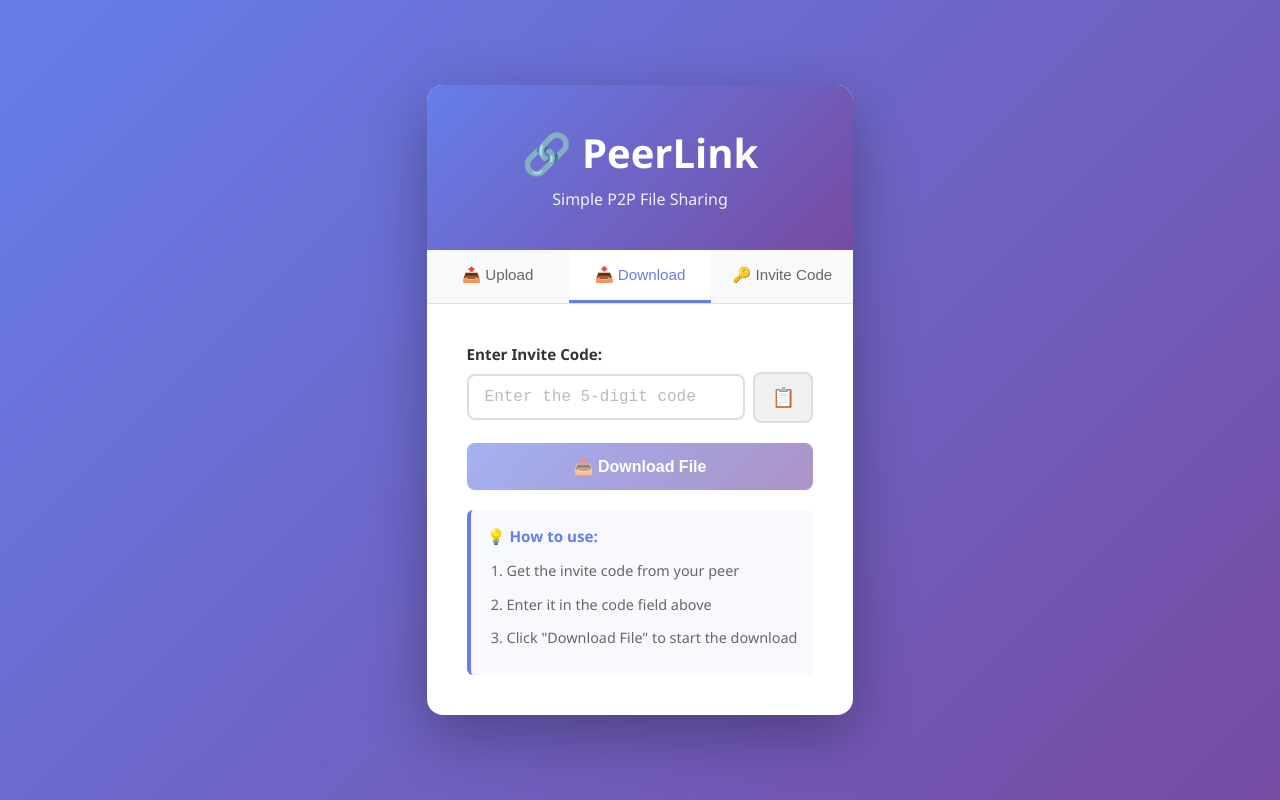
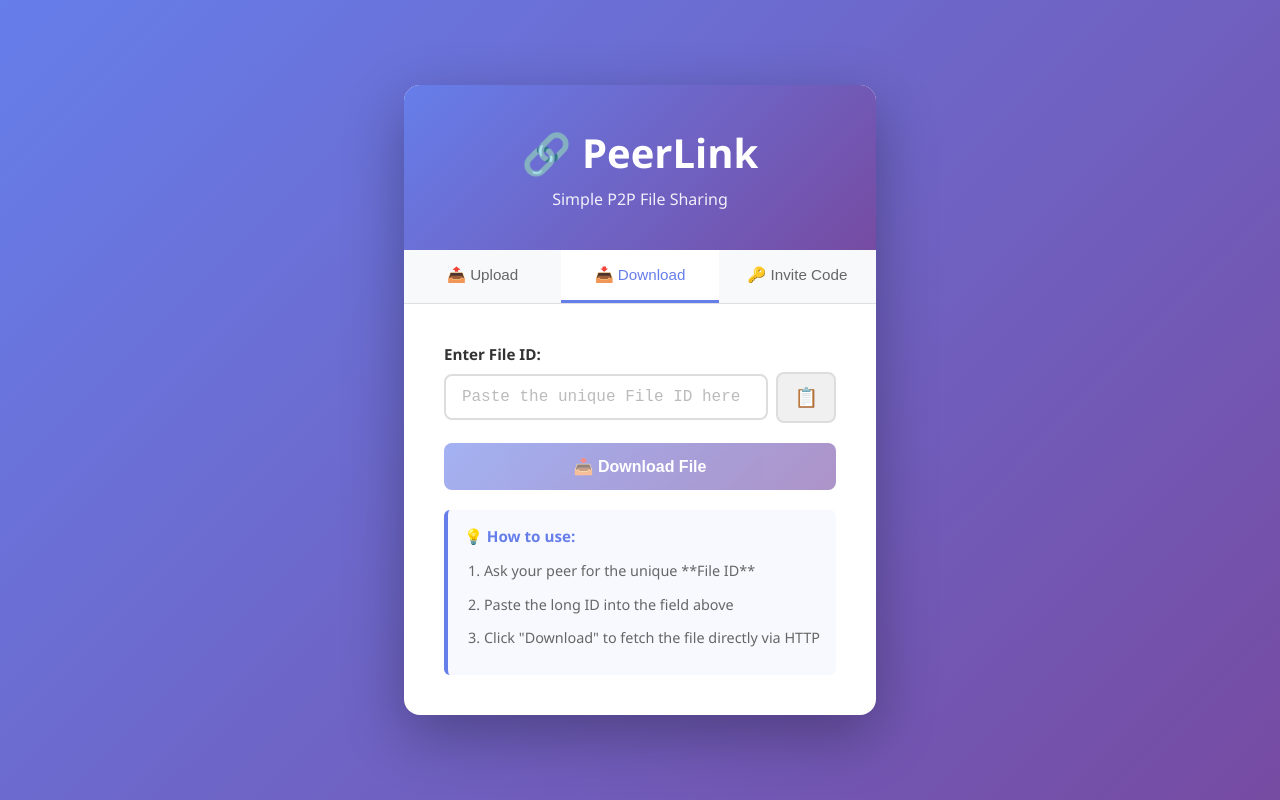
Before and after one commit to sgr9/peerlink-frontend, a React (Create React App) app: page / in a window 1280 px wide. Both pictures are taken after a click on the button "📥 Download". Built offline with nearby package versions, Linux system fonts and the light colour scheme; no server answers; the HTML template or start-up script is replaced by a standard one.

Commit message:
Update DownloadComponent.js
refactored to ensure compatability with backend providing path instead of port.

```diff
--- a/src/components/DownloadComponent.js
+++ b/src/components/DownloadComponent.js
@@ -2,16 +2,17 @@ import React, { useState } from 'react';
 import './DownloadComponent.css';
 
 function DownloadComponent() {
-  const [code, setCode] = useState('');
+  const [code, setCode] = useState(''); // This now stores the UUID/FileID
   const [loading, setLoading] = useState(false);
   const [error, setError] = useState(null);
   const [downloading, setDownloading] = useState(false);
 
+  // Ensure this points to your Railway URL in production
   const API_URL = process.env.REACT_APP_API_URL || 'http://localhost:8080';
 
   const handleDownload = async () => {
     if (!code.trim()) {
-      setError('Please enter an invite code');
+      setError('Please enter a valid File ID');
       return;
     }
 
@@ -20,20 +21,18 @@ function DownloadComponent() {
     setError(null);
 
     try {
-      const response = await fetch(`${API_URL}/download/${code}`);
+      // The backend now expects /download/{uuid}
+      const response = await fetch(`${API_URL}/download/${code.trim()}`);
 
       if (!response.ok) {
+        if (response.status === 404) {
+          throw new Error('File not found. The link might be expired or the ID is incorrect.');
+        }
         const errorText = await response.text();
-        if (response.status === 404) {
-          throw new Error('Invite code not found. Check if the code is correct.');
-        }
-        if (response.status === 0 || response.status >= 500) {
-          throw new Error('Backend server is not responding. Please check the backend URL.');
-        }
         throw new Error(errorText || `Download failed (${response.status})`);
       }
 
-      // Get filename from Content-Disposition header if available
+      // Filename extraction logic remains the same - this is good!
       const contentDisposition = response.headers.get('Content-Disposition');
       let filename = 'downloaded-file';
       if (contentDisposition) {
@@ -41,7 +40,7 @@ function DownloadComponent() {
         if (match) filename = match[1];
       }
 
-      // Download the file
+      // Convert response to blob and trigger download
       const blob = await response.blob();
       const url = window.URL.createObjectURL(blob);
       const a = document.createElement('a');
@@ -49,16 +48,18 @@ function DownloadComponent() {
       a.download = filename;
       document.body.appendChild(a);
       a.click();
+
+      // Cleanup
       window.URL.revokeObjectURL(url);
       document.body.removeChild(a);
 
-      setCode('');
+      setCode(''); // Clear after success
       setError(null);
     } catch (err) {
       if (err.name === 'TypeError' && err.message.includes('Failed to fetch')) {
-        setError('Network error: Unable to reach backend. Check API_URL configuration.');
+        setError('Connection Error: Cannot reach the backend. Check if your Railway server is awake.');
       } else {
-        setError(`Download failed: ${err.message}`);
+        setError(err.message);
       }
       console.error('Download error:', err);
     } finally {
@@ -70,7 +71,8 @@ function DownloadComponent() {
   const handlePaste = async () => {
     try {
       const text = await navigator.clipboard.readText();
-      setCode(text);
+      // Basic check to see if it looks like a UUID or at least isn't empty
+      setCode(text.trim());
     } catch (err) {
       setError('Failed to paste from clipboard');
     }
@@ -79,12 +81,13 @@ function DownloadComponent() {
   return (
     <div className="download-component">
       <div className="input-group">
-        <label htmlFor="code-input">Enter Invite Code:</label>
+        <label htmlFor="code-input">Enter File ID:</label>
         <div className="input-wrapper">
           <input
             id="code-input"
             type="text"
-            placeholder="Enter the 5-digit code"
+            // UPDATED: Changed placeholder from 5-digit to File ID
+            placeholder="Paste the unique File ID here"
             value={code}
             onChange={(e) => setCode(e.target.value)}
             disabled={loading}
@@ -121,9 +124,9 @@ function DownloadComponent() {
       <div className="info-box">
         <p className="info-title">💡 How to use:</p>
         <ol className="info-steps">
-          <li>Get the invite code from your peer</li>
-          <li>Enter it in the code field above</li>
-          <li>Click "Download File" to start the download</li>
+          <li>Ask your peer for the unique **File ID**</li>
+          <li>Paste the long ID into the field above</li>
+          <li>Click "Download" to fetch the file directly via HTTP</li>
         </ol>
       </div>
     </div>
```
